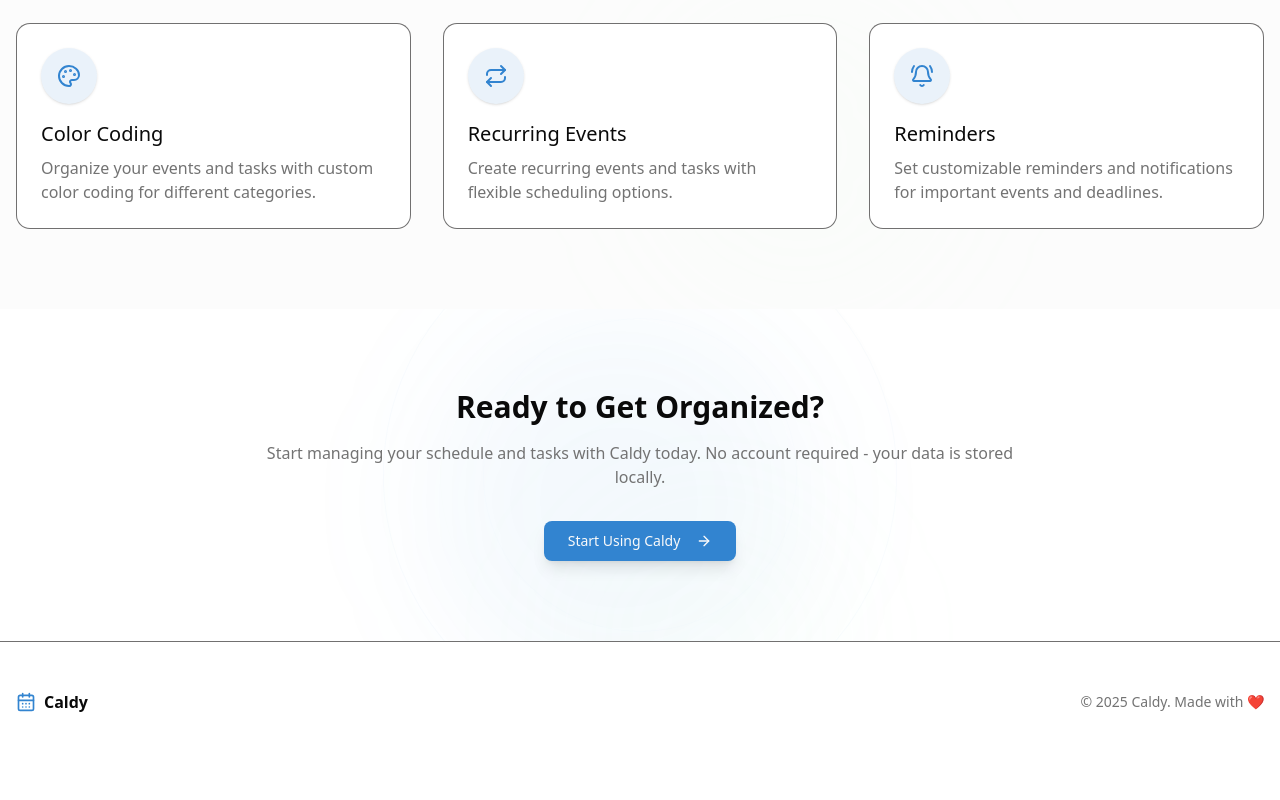
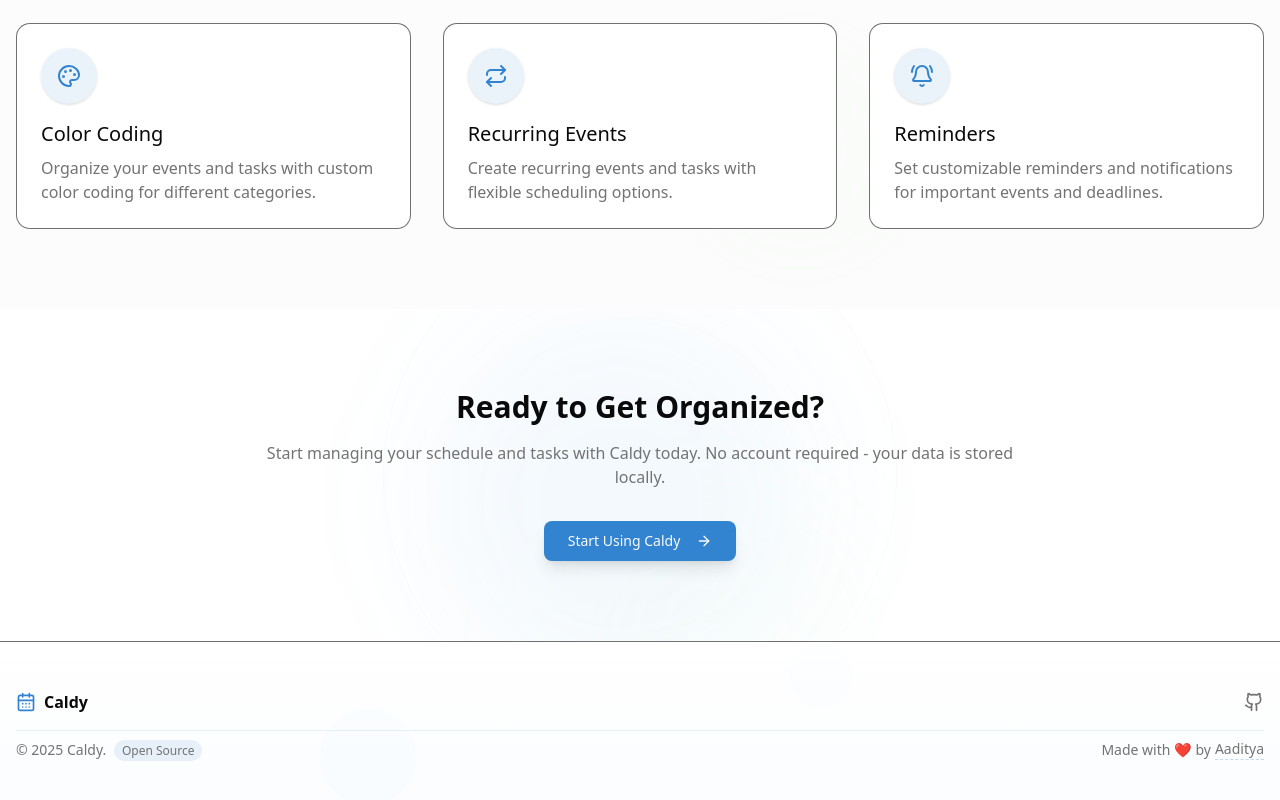
Before and after one commit to AadiXC0DE/Caldy, a Next.js app: page / in a window 1280 px wide. Shown: the part 1259-2059 px from the top of the page. Before the commit the page ends 2021 px from the top, so only its background shows below. Built offline with nearby package versions, Linux system fonts and the light colour scheme.

Commit message:
update Footer

```diff
--- a/src/app/page.tsx
+++ b/src/app/page.tsx
@@ -616,9 +616,11 @@ export default function Home() {
       </section>
 
       {/* Footer */}
-      <footer className="py-12 border-t">
-        <div className="container mx-auto px-4">
-          <div className="flex flex-col sm:flex-row justify-between items-center">
+{/* Footer */}
+<footer className="py-12 border-t relative overflow-hidden">
+  <div className="absolute inset-0 z-0 bg-gradient-to-t from-primary/5 to-transparent opacity-40"></div>
+  <div className="container mx-auto px-4 relative z-10">
+    <div className="flex flex-col sm:flex-row justify-between items-center mb-4">
       <div className="flex items-center mb-4 sm:mb-0">
         <motion.div
           whileHover={{ rotate: 15, scale: 1.2 }}
@@ -628,18 +630,68 @@ export default function Home() {
         </motion.div>
         <span className="font-bold">Caldy</span>
       </div>
-            <div className="text-sm text-muted-foreground">
-              © {new Date().getFullYear()} Caldy. Made with{' '}
+
+      <div className="flex items-center space-x-4">
+        <motion.a
+          href="https://github.com/AadiXC0DE/Caldy"
+          target="_blank"
+          rel="noopener noreferrer"
+          className="text-muted-foreground hover:text-primary transition-colors"
+          whileHover={{ scale: 1.1 }}
+        >
+          <svg xmlns="http://www.w3.org/2000/svg" width="20" height="20" viewBox="0 0 24 24" fill="none" stroke="currentColor" strokeWidth="2" strokeLinecap="round" strokeLinejoin="round" className="lucide lucide-github">
+            <path d="M15 22v-4a4.8 4.8 0 0 0-1-3.5c3 0 6-2 6-5.5.08-1.25-.27-2.48-1-3.5.28-1.15.28-2.35 0-3.5 0 0-1 0-3 1.5-2.64-.5-5.36-.5-8 0C6 2 5 2 5 2c-.3 1.15-.3 2.35 0 3.5A5.403 5.403 0 0 0 4 9c0 3.5 3 5.5 6 5.5-.39.49-.68 1.05-.85 1.65-.17.6-.22 1.23-.15 1.85v4"></path>
+            <path d="M9 18c-4.51 2-5-2-7-2"></path>
+          </svg>
+          <span className="sr-only">GitHub</span>
+        </motion.a>
+      </div>
+    </div>
+
+    <div className="flex flex-col sm:flex-row justify-between items-center pt-2 border-t border-primary/10">
+      <div className="text-sm text-muted-foreground mb-2 sm:mb-0">
+        © {new Date().getFullYear()} Caldy. <span className="text-xs bg-primary/10 rounded-full px-2 py-0.5 ml-1">Open Source</span>
+      </div>
+
+      <div className="text-sm text-muted-foreground flex items-center">
+        Made with{' '}
         <motion.span
           animate={{ scale: [1, 1.2, 1] }}
           transition={{ duration: 2, repeat: Infinity }}
-                className="inline-block"
+          className="inline-block mx-1"
         >
           ❤️
         </motion.span>
+        {' '}by <motion.a
+          href="https://github.com/AadiXC0DE"
+          target="_blank"
+          rel="noopener noreferrer"
+          className="font-medium hover:text-primary transition-colors ml-1 border-b border-dashed border-primary/30"
+          whileHover={{ y: -1 }}
+        >
+          Aaditya
+        </motion.a>
       </div>
     </div>
   </div>
+
+  {/* Decorative elements */}
+  <motion.div
+    className="absolute bottom-0 left-1/4 w-24 h-24 rounded-full bg-primary/5 -z-10"
+    animate={{
+      y: [0, -15, 0],
+      opacity: [0.2, 0.3, 0.2]
+    }}
+    transition={{ duration: 7, repeat: Infinity, ease: "easeInOut" }}
+  />
+  <motion.div
+    className="absolute top-0 right-1/3 w-16 h-16 rounded-full bg-primary/5 -z-10"
+    animate={{
+      y: [0, 10, 0],
+      opacity: [0.1, 0.2, 0.1]
+    }}
+    transition={{ duration: 5, repeat: Infinity, ease: "easeInOut" }}
+  />
 </footer>
     </div>
   );
```
Lines whose indentation alone changed are shown as unchanged.
